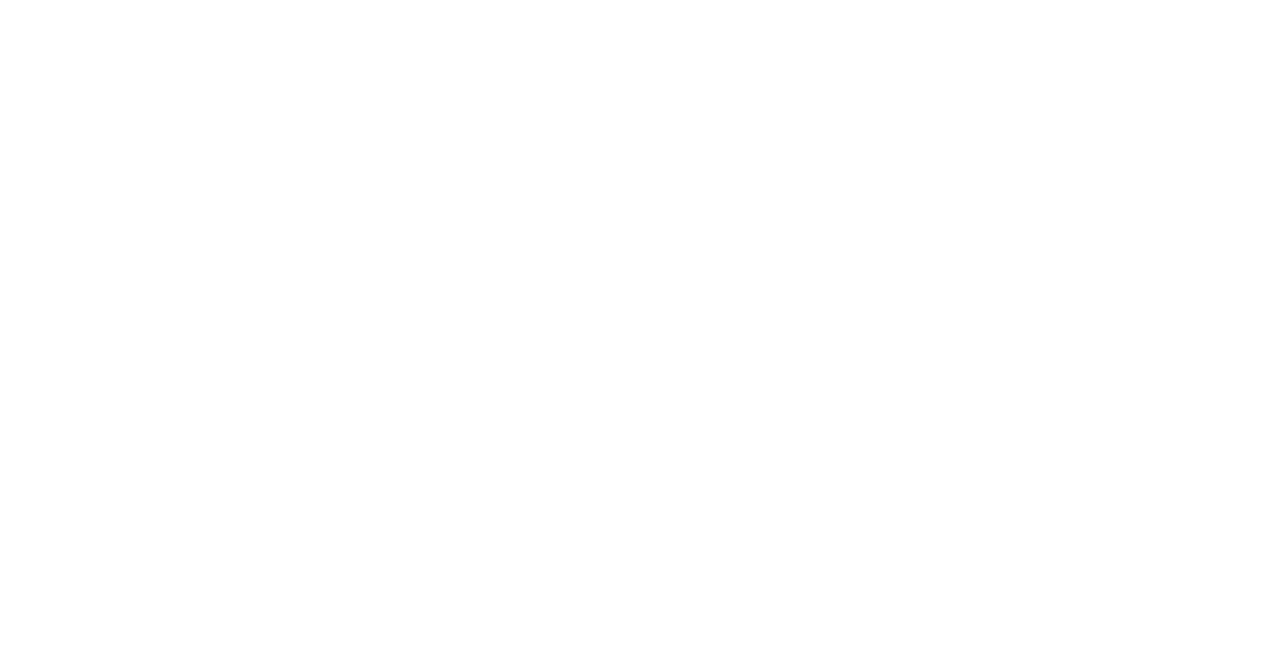
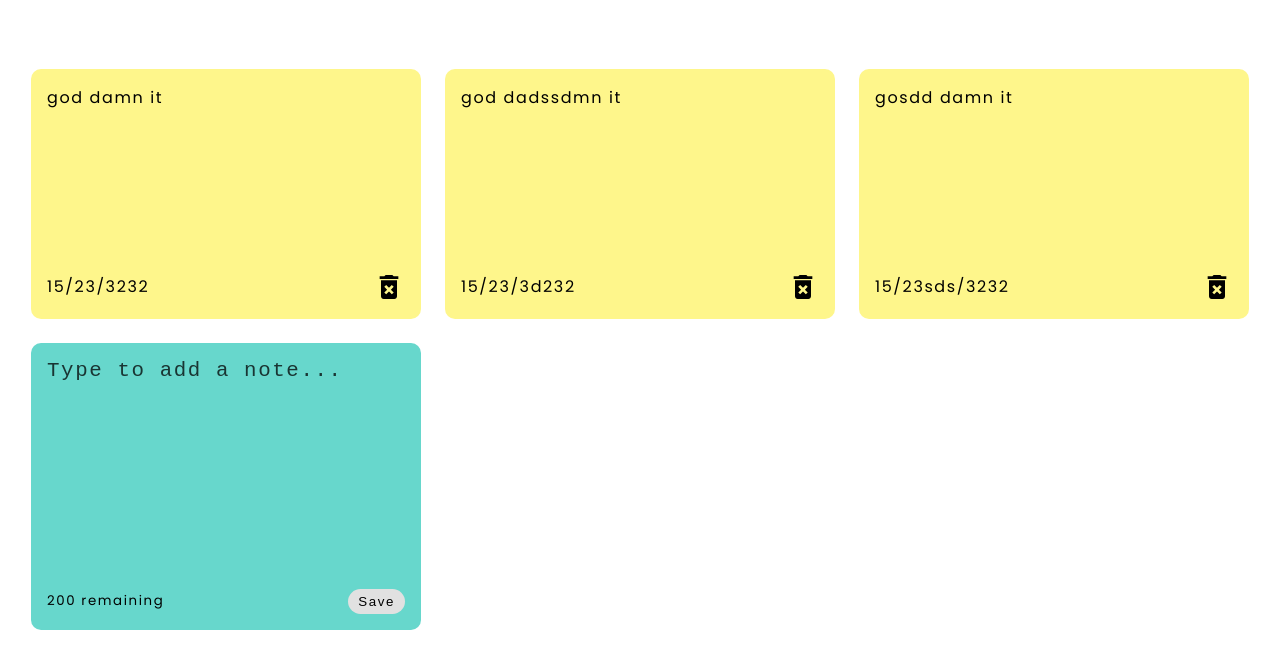
Before and after one commit to Airtribunal/React-Notes, a React (Create React App) app: page / in a window 1280 px wide. Shown: the top 668 px of the page. Built offline with nearby package versions, Linux system fonts and the light colour scheme.

Commit message:
notes some changes

```diff
--- a/package.json
+++ b/package.json
@@ -6,6 +6,7 @@
     "@testing-library/jest-dom": "^5.16.5",
     "@testing-library/react": "^13.4.0",
     "@testing-library/user-event": "^13.5.0",
+    "nanoid": "^4.0.0",
     "react": "^18.2.0",
     "react-dom": "^18.2.0",
     "react-icons": "^4.7.1",
--- a/src/App.jsx
+++ b/src/App.jsx
@@ -1,11 +1,54 @@
-import React from 'react';
+import React, { useState } from "react";
+import { nanoid } from "nanoid";
+
+import NotesList from "./components/NotesList";
 
 const App = () => {
+  const [notes, setNotes] = useState([
+    {
+      id: nanoid(),
+      text: "god damn it",
+      date: "15/23/3232",
+    },
+    {
+      id: nanoid(),
+      text: "god dadssdmn it",
+      date: "15/23/3d232",
+    },
+    {
+      id: nanoid(),
+      text: "gosdd damn it",
+      date: "15/23sds/3232",
+    },
+  ]);
+
+  const [noteText, setNoteText] = useState("");
+
+  function handleChange(e) {
+    setNoteText(e.target.value);
+  }
+
+  function handleAddNote(text) {
+    const date = new Date();
+    const newNote = {
+      id: nanoid(),
+      text: text,
+      date: date.toLocaleDateString(),
+    };
+    const newNotesArray = [...notes, newNote];
+    setNotes(newNotesArray);
+    setNoteText("");
+  }
   return (
-    <>
-
-    </>
+    <div className="notes-container">
+      <NotesList
+        noteText={noteText}
+        handleAddNote={handleAddNote}
+        handleChange={handleChange}
+        notes={notes}
+      />
+    </div>
   );
-}
+};
 
 export default App;
--- /dev/null
+++ b/src/components/AddNote.jsx
@@ -0,0 +1,24 @@
+
+const AddNote = (props) => {
+  const { noteText, handleChange, handleAddNote } = props;
+
+  return (
+    <div className="new note">
+      <textarea
+        rows="10"
+        cols="10"
+        placeholder="Type to add a note..."
+        value={noteText}
+        onChange={handleChange}
+      ></textarea>
+      <div className="note-footer">
+        <small>200 remaining</small>
+        <button onClick={() => handleAddNote(noteText)} className="save-button">
+          Save
+        </button>
+      </div>
+    </div>
+  );
+};
+
+export default AddNote;
--- /dev/null
+++ b/src/components/Note.jsx
@@ -0,0 +1,19 @@
+import { MdDeleteForever } from "react-icons/md";
+
+const Note = (props) => {
+    const {text, date} = props
+
+  return (
+    <div className="note">
+      <span className="notes-text">
+        {text}
+      </span>
+      <div className="note-footer">
+        <span className="notes-date">{date}</span>
+        <MdDeleteForever className="delete-icon" size="2em" />
+      </div>
+    </div>
+  );
+};
+
+export default Note;
--- /dev/null
+++ b/src/components/NotesList.jsx
@@ -0,0 +1,23 @@
+import AddNote from "./AddNote";
+import Note from "./Note";
+
+const NotesList = (props) => {
+  const { notes, noteText, handleAddNote, handleChange } = props;
+
+  const notesList = notes.map((note) => {
+    return <Note key={note.id} text={note.text} date={note.date} />;
+  });
+
+  return (
+    <div className="notes-list">
+      {notesList}
+      <AddNote
+        handleChange={handleChange}
+        handleAddNote={handleAddNote}
+        noteText={noteText}
+      />
+    </div>
+  );
+};
+
+export default NotesList;
--- a/src/style/global.css
+++ b/src/style/global.css
@@ -1,3 +1,97 @@
-h1 {
-    font-size: 16rem;
+/* Font Family (Poppins) */
+@import url('https://fonts.googleapis.com/css2?family=Poppins:wght@300;400;500;600;700;900&display=swap');
+
+*,
+*::after,
+*::before {
+    box-sizing: border-box;
+    padding: 0;
+    margin: 0;
+
+    list-style: none;
+    scroll-behavior: smooth;
+
+    text-decoration: none;
+    letter-spacing: .1rem;
 }
+
+:root {
+    --sizeIndex: 1vw + 1vh;
+    --mainColor: hsl(56, 98%, 77%);
+}
+
+::placeholder {
+    color: #000;
+    opacity: .75;
+}
+
+body {
+    font-family: 'Poppins', sans-serif;
+}
+
+/* Notes */
+.notes-container {
+    max-width: 1250px;
+    min-height: 100vh;
+
+    margin-inline: auto;
+    padding: 1em;
+}
+
+.notes-list {
+    margin-top: calc(var(--sizeIndex) * 5);
+    margin-inline: auto;
+
+    display: grid;
+    gap: 1.5em;
+    grid-template-columns: repeat(auto-fill, minmax(350px, 1fr));
+}
+
+.note {
+    background-color: var(--mainColor);
+    border-radius: 10px;
+    padding: 1rem;
+    height: 100%;
+    min-height: 250px;
+    display: flex;
+    flex-direction: column;
+    justify-content: space-between;
+    white-space: pre-wrap;
+}
+
+.note-footer {
+    display: flex;
+    align-items: center;
+    justify-content: space-between;
+}
+
+.delete-icon {
+    cursor: pointer;
+}
+
+.new.note {
+    background-color: #67d7cc;
+}
+
+textarea {
+    font-size: calc(var(--sizeIndex) * 1);
+    border: none;
+    resize: none;
+    background-color: #67d7cc;
+}
+
+textarea:focus {
+    outline: none;
+}
+
+.save-button {
+    background-color: #e1e1e1;
+    border: none;
+    border-radius: 15px;
+    padding: 5px 10px 5px 10px;
+}
+
+.save-button:hover {
+    background-color: #ededed;
+    cursor: pointer;
+}
```
Also changed, not shown: 1 other file (tests, documents, lock files or other folders).
